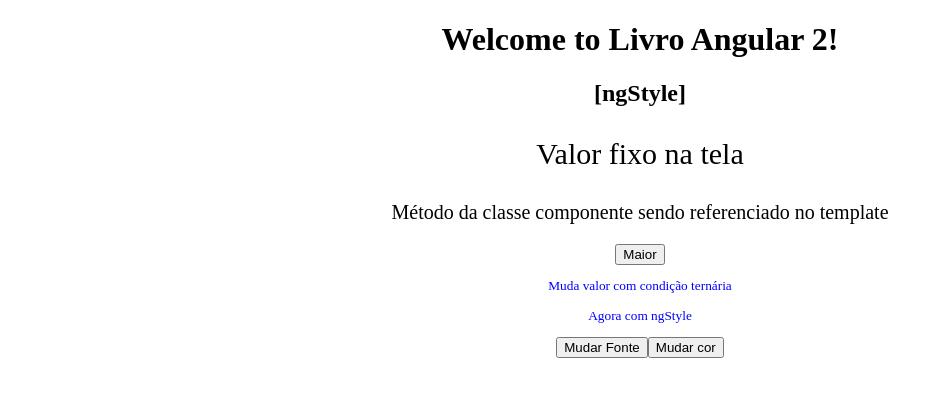
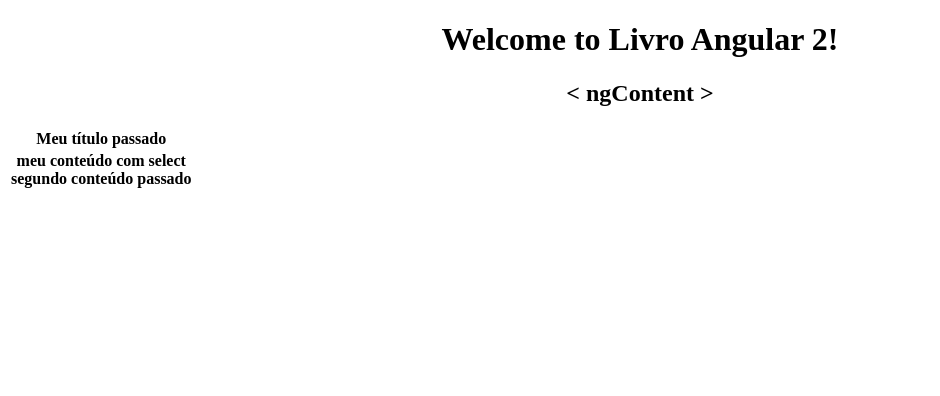
Before and after one commit to wowluisjnr/estudandoAngular2, an Angular app: page / in a window 1280 px wide. Shown: the top 396 px of the page, without its empty margins (0-940 px from the left). Built offline with nearby package versions, Linux system fonts and the light colour scheme.

Commit message:
Introdução a ngContent

```diff
--- a/src/app/app.component.html
+++ b/src/app/app.component.html
@@ -17,7 +17,18 @@
 <app-ng-if></app-ng-if>
 <app-ng-switch-case></app-ng-switch-case>
 <app-ng-for></app-ng-for>
-<app-ng-class></app-ng-class>-->
-<app-ng-style></app-ng-style>
+<app-ng-class></app-ng-class>
+<app-ng-style></app-ng-style>-->
+<app-ng-content>
+  	<div class="titulo">
+      Meu título passado
+    </div>
+  <div class="corpo">
+    meu conteúdo com select
+  </div>
+  <div class="corpo">
+    segundo conteúdo passado
+  </div>
+</app-ng-content>
 
 </div>
--- a/src/app/app.module.ts
+++ b/src/app/app.module.ts
@@ -11,6 +11,7 @@
 import { NgForComponent } from './ng-for/ng-for.component';
 import { NgClassComponent } from './ng-class/ng-class.component';
 import { NgStyleComponent } from './ng-style/ng-style.component';
+import { NgContentComponent } from './ng-content/ng-content.component';
 
 @NgModule({
   declarations: [
@@ -23,7 +24,8 @@
     NgSwitchCaseComponent,
     NgForComponent,
     NgClassComponent,
-    NgStyleComponent
+    NgStyleComponent,
+    NgContentComponent
   ],
   imports: [
     BrowserModule
--- /dev/null
+++ b/src/app/ng-content/ng-content.component.html
@@ -0,0 +1,18 @@
+<h2>< ngContent ></h2>
+
+<table>
+  <thead>
+    <tr>
+      <th>
+        <ng-content select=".titulo"></ng-content>
+      </th>
+    </tr>
+  </thead>
+  <tbody>
+    <tr>
+      <th>
+        <ng-content select=".corpo"></ng-content>
+      </th>
+    </tr>
+  </tbody>
+</table>
--- /dev/null
+++ b/src/app/ng-content/ng-content.component.ts
@@ -0,0 +1,15 @@
+import { Component, OnInit } from '@angular/core';
+
+@Component({
+  selector: 'app-ng-content',
+  templateUrl: './ng-content.component.html',
+  styleUrls: ['./ng-content.component.css']
+})
+export class NgContentComponent implements OnInit {
+
+  constructor() { }
+
+  ngOnInit() {
+  }
+
+}
```
Also changed, not shown: src/app/ng-content/ng-content.component.css (added), 1 other file (tests, documents, lock files or other folders).
